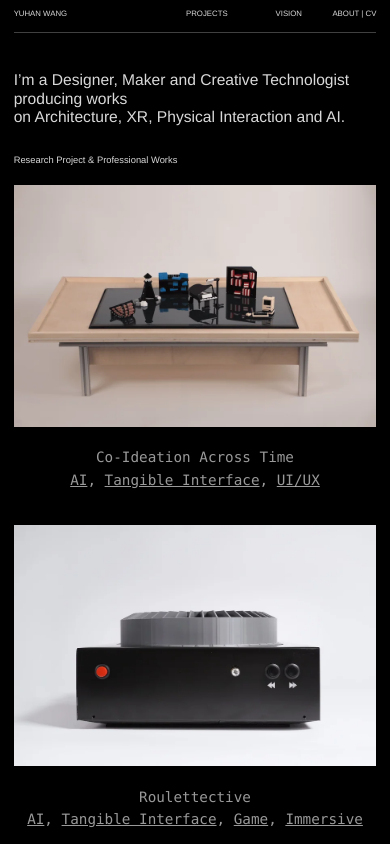
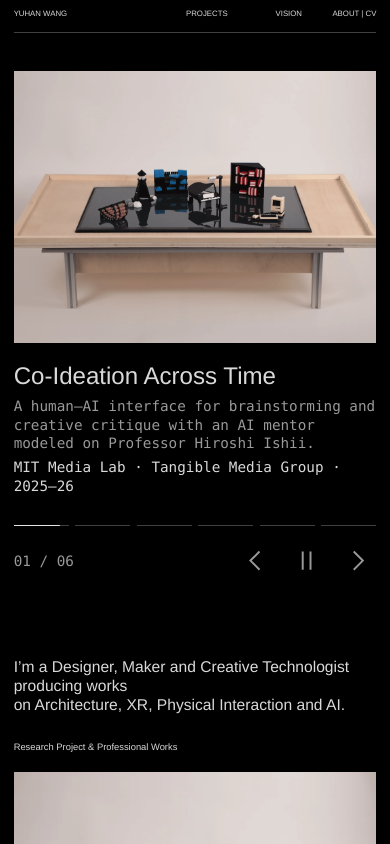
Before and after one commit to Rabourackee/Personal_Website, an Eleventy site: page src/index.njk in a window 390 px wide. Shown: the top 844 px of the page. Built offline with nearby package versions, Linux system fonts and the light colour scheme; Eleventy itself is replaced by a stand-in of ours; files that its build step writes are made by us from their sources; a web font is replaced by a local one.

Commit message:
Add highlights carousel to the homepage
A slideshow under the header featuring six projects (awards, publications and the newest work), with autoplay, progress bars, prev/next and pause controls. It pauses on hover and keyboard focus, honors reduced-motion settings, and swipes natively on touch screens. Projects opt in with featured/summary/highlight/hero front matter.

```diff
--- /dev/null
+++ b/src/_includes/hero.njk
@@ -0,0 +1,50 @@
+{#
+  Highlights carousel at the top of the homepage. A project joins it by adding
+  to its front matter:
+    featured: 2            # position in the carousel
+    summary: "…"           # one line under the title
+    highlight: "…"         # award / publication line (optional)
+    hero: "/media/…/hero.webp"   # wide image (optional, falls back to cover)
+#}
+{%- set slides = collections.featured %}
+{%- if slides.length %}
+<section class="hero" aria-roledescription="carousel" aria-label="Highlighted projects">
+  <div class="hero-track" tabindex="0">
+    {%- for p in slides %}
+    <article class="hero-slide" role="group" aria-roledescription="slide" aria-label="{{ loop.index }} of {{ slides.length }}: {{ p.data.title }}">
+      <a class="hero-media" href="{{ p.url }}" tabindex="-1" aria-hidden="true">
+        <img src="{{ p.data.hero or p.data.cover }}" alt=""{% if loop.first %} fetchpriority="high"{% else %} loading="lazy"{% endif %} decoding="async">
+      </a>
+      <div class="hero-caption">
+        <a class="hero-title" href="{{ p.url }}">{{ p.data.title }}</a>
+        {%- if p.data.summary %}
+        <span class="caption hero-summary">{{ p.data.summary }}</span>
+        {%- endif %}
+        {%- if p.data.highlight %}
+        <span class="caption hero-highlight">{{ p.data.highlight }}</span>
+        {%- endif %}
+      </div>
+    </article>
+    {%- endfor %}
+  </div>
+  <div class="hero-controls" hidden>
+    <div class="hero-progress">
+      {%- for p in slides %}
+      <button type="button" aria-label="Show {{ p.data.title }}"><span></span></button>
+      {%- endfor %}
+    </div>
+    <span class="caption hero-count" aria-hidden="true"></span>
+    <button type="button" class="hero-button hero-prev" aria-label="Previous project">
+      <svg viewBox="0 0 24 24" aria-hidden="true"><path d="M15 5l-7 7 7 7"/></svg>
+    </button>
+    <button type="button" class="hero-button hero-toggle" aria-label="Pause slideshow">
+      <svg class="icon-pause" viewBox="0 0 24 24" aria-hidden="true"><path d="M9 5v14M15 5v14"/></svg>
+      <svg class="icon-play" viewBox="0 0 24 24" aria-hidden="true"><path d="M8 5l11 7-11 7z"/></svg>
+    </button>
+    <button type="button" class="hero-button hero-next" aria-label="Next project">
+      <svg viewBox="0 0 24 24" aria-hidden="true"><path d="M9 5l7 7-7 7"/></svg>
+    </button>
+  </div>
+</section>
+<script src="/assets/js/hero.js" defer></script>
+{%- endif %}
--- a/src/assets/css/site.css
+++ b/src/assets/css/site.css
@@ -263,6 +263,230 @@ iframe.media {
   margin-top: 0.25em;
 }
 
+/* ---------------------------------------------------------------- homepage hero
+   Highlights carousel (src/_includes/hero.njk, src/assets/js/hero.js). */
+
+.hero {
+  --hero-interval: 6s;
+  margin-bottom: 6rem;
+}
+
+.hero-track {
+  display: flex;
+  overflow-x: auto;
+  overscroll-behavior-x: contain;
+  scroll-snap-type: x mandatory;
+  scrollbar-width: none;
+}
+
+.hero-track::-webkit-scrollbar {
+  display: none;
+}
+
+.hero-track:focus-visible {
+  outline: 1px solid var(--text-muted);
+  outline-offset: 0.5rem;
+}
+
+.hero-slide {
+  flex: 0 0 100%;
+  min-width: 0;
+  scroll-snap-align: start;
+  scroll-snap-stop: always;
+}
+
+/* Capped so image, caption and controls all fit in the first screen. */
+.hero-media {
+  display: block;
+  width: 100%;
+  aspect-ratio: 16 / 9;
+  max-height: calc(100vh - 23rem);
+  max-height: calc(100svh - 23rem);
+  overflow: hidden;
+  background: #111;
+}
+
+.hero-media img {
+  display: block;
+  width: 100%;
+  height: 100%;
+  object-fit: cover;
+}
+
+.hero-caption {
+  display: grid;
+  grid-template-columns: minmax(0, 7fr) minmax(0, 5fr);
+  column-gap: 2rem;
+  align-items: start;
+  margin-top: 1.5rem;
+}
+
+.hero-caption > * {
+  grid-column: 1;
+}
+
+.bodycopy .hero-title {
+  font-size: 1.85rem;
+  line-height: 1.2;
+}
+
+.hero-summary {
+  margin-top: 0.4em;
+}
+
+.hero-caption .hero-highlight {
+  grid-column: 2;
+  grid-row: 1 / span 2;
+  text-align: right;
+  color: var(--text);
+}
+
+.mobile .hero-caption {
+  display: block;
+}
+
+.mobile .hero-caption .hero-highlight {
+  margin-top: 0.4em;
+  text-align: left;
+}
+
+.mobile .hero-media {
+  aspect-ratio: 4 / 3;
+}
+
+.hero-controls {
+  display: flex;
+  align-items: center;
+  gap: 1rem;
+  margin-top: 1.5rem;
+}
+
+.hero-controls[hidden] {
+  display: none;
+}
+
+.mobile .hero-controls {
+  flex-wrap: wrap;
+  row-gap: 0.5rem;
+}
+
+.hero-progress {
+  display: flex;
+  flex: 1;
+  gap: 0.5rem;
+}
+
+.mobile .hero-progress {
+  flex-basis: 100%;
+}
+
+.mobile .hero-count {
+  flex: 1;
+  margin-left: 0;
+}
+
+.hero-progress button {
+  flex: 1;
+  padding: 0.75rem 0;
+  border: 0;
+  background: none;
+  cursor: pointer;
+}
+
+.hero-progress span {
+  position: relative;
+  display: block;
+  height: 1px;
+  overflow: hidden;
+  background: var(--rule);
+}
+
+.hero-progress button:hover span {
+  background: var(--text-muted);
+}
+
+.hero-progress span::after {
+  content: "";
+  position: absolute;
+  inset: 0;
+  background: var(--text);
+  transform: scaleX(0);
+  transform-origin: left;
+}
+
+.hero-progress [aria-current="true"] span::after {
+  animation: hero-fill var(--hero-interval) linear forwards;
+}
+
+.hero.is-paused .hero-progress span::after,
+.hero.is-hidden .hero-progress span::after,
+.hero:has(:focus-visible) .hero-progress span::after {
+  animation-play-state: paused;
+}
+
+@media (hover: hover) {
+  .hero:hover .hero-progress span::after {
+    animation-play-state: paused;
+  }
+}
+
+.hero.is-static .hero-progress [aria-current="true"] span::after {
+  animation: none;
+  transform: scaleX(1);
+}
+
+@keyframes hero-fill {
+  to {
+    transform: scaleX(1);
+  }
+}
+
+.hero-count {
+  margin-left: 0.5rem;
+  white-space: nowrap;
+  font-variant-numeric: tabular-nums;
+}
+
+.hero-button {
+  display: inline-flex;
+  padding: 0.25rem;
+  border: 0;
+  background: none;
+  color: var(--text-muted);
+  cursor: pointer;
+}
+
+.hero-button:hover {
+  color: var(--text);
+}
+
+.hero-button svg {
+  width: 1.4rem;
+  height: 1.4rem;
+  fill: none;
+  stroke: currentColor;
+  stroke-width: 1.5;
+}
+
+.hero-button .icon-play {
+  fill: currentColor;
+  stroke: none;
+}
+
+.hero-toggle .icon-play,
+.hero.is-paused .hero-toggle .icon-pause {
+  display: none;
+}
+
+.hero.is-paused .hero-toggle .icon-play {
+  display: block;
+}
+
+.mobile .hero-button svg {
+  width: 2.4rem;
+  height: 2.4rem;
+}
+
 /* ---------------------------------------------------------------- about page CV */
 
 .pdf-iframe {
--- /dev/null
+++ b/src/assets/js/hero.js
@@ -0,0 +1,88 @@
+// Homepage highlights carousel. The slides are a native horizontal scroller,
+// so swiping, trackpads and arrow keys work even without this script. This
+// adds autoplay, prev/next, the progress bars and the counter.
+//
+// Autoplay is driven by the CSS progress-bar animation: when the active bar
+// finishes filling, we move on. Pausing the animation (hover, keyboard focus,
+// hidden tab, pause button) therefore pauses the slideshow too.
+(function () {
+  var hero = document.querySelector(".hero");
+  if (!hero) return;
+  var track = hero.querySelector(".hero-track");
+  var slides = hero.querySelectorAll(".hero-slide");
+  var bars = hero.querySelectorAll(".hero-progress button");
+  var count = hero.querySelector(".hero-count");
+  var toggle = hero.querySelector(".hero-toggle");
+  var reduceMotion = matchMedia("(prefers-reduced-motion: reduce)").matches;
+  var current = 0;
+
+  function pad(n) {
+    return String(n).padStart(2, "0");
+  }
+
+  function show(i, scroll) {
+    current = (i + slides.length) % slides.length;
+    bars.forEach(function (bar, j) {
+      bar.setAttribute("aria-current", j === current ? "true" : "false");
+    });
+    count.textContent = pad(current + 1) + " / " + pad(slides.length);
+    if (scroll) {
+      track.scrollTo({ left: current * track.clientWidth, behavior: reduceMotion ? "auto" : "smooth" });
+    }
+  }
+
+  function setPaused(paused) {
+    hero.classList.toggle("is-paused", paused);
+    toggle.setAttribute("aria-label", paused ? "Play slideshow" : "Pause slideshow");
+    track.setAttribute("aria-live", paused ? "polite" : "off");
+  }
+
+  // Keep the counter and bars in sync when people swipe or scroll by hand.
+  function onScrollEnd() {
+    var i = Math.round(track.scrollLeft / track.clientWidth);
+    if (i !== current) show(i, false);
+  }
+  if ("onscrollend" in window) {
+    track.addEventListener("scrollend", onScrollEnd);
+  } else {
+    var settle;
+    track.addEventListener("scroll", function () {
+      clearTimeout(settle);
+      settle = setTimeout(onScrollEnd, 120);
+    });
+  }
+
+  hero.querySelector(".hero-progress").addEventListener("animationend", function (e) {
+    if (e.animationName === "hero-fill") show(current + 1, true);
+  });
+  bars.forEach(function (bar, j) {
+    bar.addEventListener("click", function () {
+      show(j, true);
+    });
+  });
+  hero.querySelector(".hero-prev").addEventListener("click", function () {
+    show(current - 1, true);
+  });
+  hero.querySelector(".hero-next").addEventListener("click", function () {
+    show(current + 1, true);
+  });
+  toggle.addEventListener("click", function () {
+    setPaused(!hero.classList.contains("is-paused"));
+  });
+  document.addEventListener("visibilitychange", function () {
+    hero.classList.toggle("is-hidden", document.hidden);
+  });
+  addEventListener("resize", function () {
+    track.scrollTo({ left: current * track.clientWidth });
+  });
+
+  if (reduceMotion) {
+    hero.classList.add("is-static");
+    toggle.hidden = true;
+    track.setAttribute("aria-live", "polite");
+  } else {
+    setPaused(false);
+  }
+  hero.querySelector(".hero-controls").hidden = false;
+  show(0, false);
+})();
--- a/src/index.njk
+++ b/src/index.njk
@@ -4,6 +4,7 @@ permalink: /
 bodyClass: home
 ---
 {% from "thumbnails.njk" import thumbnails %}
+{% include "hero.njk" %}
 <span style="--font-scale: 2;">I’m a Designer, Maker and Creative Technologist producing works <br>on Architecture, XR, Physical Interaction and AI.</span>
 <br><br><br><br>
 <span style="--font-scale: 1.2;">Research Project &amp; Professional Works</span><br>
--- a/src/projects/farsight.html
+++ b/src/projects/farsight.html
@@ -4,6 +4,10 @@ section: "research"
 order: 19
 topics: ["MR", "AI", "Computer Vision", "Sensor"]
 cover: "/media/farsight/cover.webp"
+featured: 6
+summary: "A scouting rover that goes ahead of firefighters, spotting people, pets and fire hotspots in real time."
+highlight: "MIT Reality Hack 2025 · Best Social Impact"
+hero: "/media/farsight/hero.webp"
 ---
 
 <div class="column-set" style="--columns: 12; --gutter: 2rem"><div class="column-unit" style="--span: 4">
--- a/src/projects/memoglove.html
+++ b/src/projects/memoglove.html
@@ -4,6 +4,10 @@ section: "research"
 order: 15
 topics: ["Tangible Interface", "MR", "Soft Robotics", "Haptic"]
 cover: "/media/memoglove/cover.webp"
+featured: 5
+summary: "A haptic glove that records where you touch the world — and plays the sensation back in XR."
+highlight: "ISMAR 2025 Adjunct"
+hero: "/media/memoglove/hero.webp"
 ---
 
 <div class="column-set" style="--columns: 12; --gutter: 2rem"><div class="column-unit" style="--span: 4"><b>MemoGlove</b><br />
--- a/src/projects/roulettective.html
+++ b/src/projects/roulettective.html
@@ -4,6 +4,10 @@ section: "research"
 order: 5
 topics: ["AI", "Tangible Interface", "Game", "Immersive"]
 cover: "/media/roulettective/cover.webp"
+featured: 2
+summary: "A physical detective AI game machine, repurposed from a vintage slide projector."
+highlight: "NeurIPS 2025 Creative AI Track · UIST 2025 Adjunct"
+hero: "/media/roulettective/hero.webp"
 ---
 
 <div class="column-set" style="--columns: 12; --gutter: 2rem"><div class="column-unit" style="--span: 4"><b>Roulettective<br />
```
Also changed, not shown: eleventy.config.js (+7 -0 lines), src/projects/ai-blockiverse.html (+4 -0 lines), src/projects/co-ideation-across-time.html (+4 -0 lines), src/projects/rubber-ducky.html (+4 -0 lines), README.md, src/media/ai-blockiverse/hero.webp (added), src/media/co-ideation-across-time/hero.webp (added), src/media/farsight/hero.webp (added), src/media/memoglove/hero.webp (added), src/media/roulettective/hero.webp (added), src/media/rubber-ducky/hero.webp (added).
